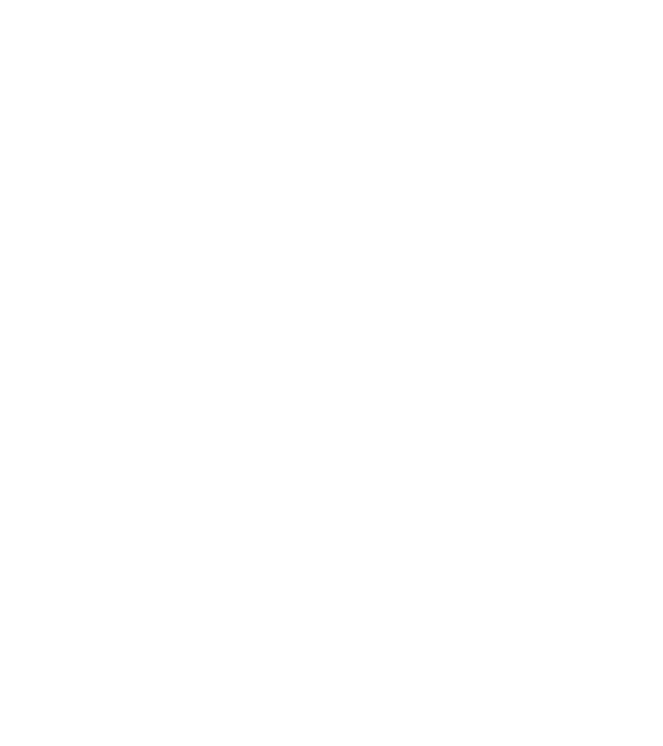
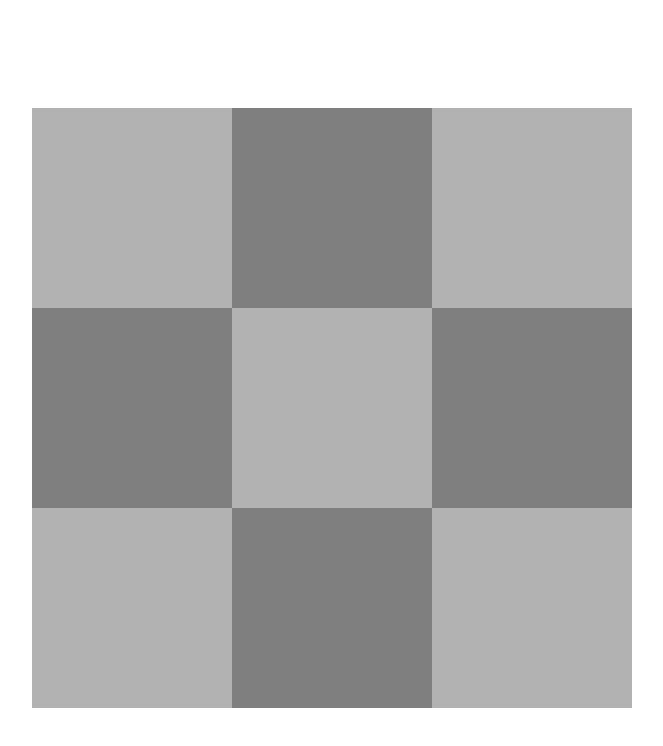
Before and after one commit to FraLbgs/morpion, a plain HTML site: page index.html in a window 1280 px wide. Shown: the whole page, without its empty margins (308-971 px from the left). Drawn offline with Linux system fonts and the light colour scheme.

Commit message:
making grid

```diff
--- a/css/style.css
+++ b/css/style.css
@@ -0,0 +1,52 @@
+.body{
+    height: 100vh;
+    display: flex;
+    justify-content: center;
+    align-items: center;
+}
+
+.container{
+    display: grid;
+    grid-template-columns: repeat(3, 200px);
+}
+
+.container div:nth-child(2n){
+    background-color: rgba(0, 0, 0, 0.5);
+}
+.container div:nth-child(2n+1){
+    background-color: rgba(0, 0, 0, 0.3);
+}
+
+.inside{
+    width: 200px;
+    height: 200px;
+    /* border: solid black 2px; */
+}
+
+/* .one{
+background-color: rgba(0, 0, 0, 0.5)
+}
+.two{
+background-color: rgba(0, 0, 0, 0.5)
+}
+.three{
+    background-color: rgba(0, 0, 0, 0.5)
+}
+.four{
+    background-color: rgba(0, 0, 0, 0.5)
+}
+.five{
+    background-color: rgba(0, 0, 0, 0.5)
+}
+.six{
+    background-color: rgba(0, 0, 0, 0.5)
+}
+.seven{
+    background-color: rgba(0, 0, 0, 0.5)
+}
+.eight{
+    background-color: rgba(0, 0, 0, 0.5)
+}
+.nine{
+    background-color: rgba(0, 0, 0, 0.5)
+} */
--- a/index.html
+++ b/index.html
@@ -5,8 +5,23 @@
     <meta http-equiv="X-UA-Compatible" content="IE=edge">
     <meta name="viewport" content="width=device-width, initial-scale=1.0">
     <title>Morpion</title>
+    <link rel="stylesheet" href="css/style.css">
 </head>
-<body>
+<body class="body">
 
+<div id="container" class="container">
+    <div id="one" class="inside one"></div>
+    <div id="two" class="inside two"></div>
+    <div id="three" class="inside three"></div>
+    <div id="four" class="inside four"></div>
+    <div id="five" class="inside five"></div>
+    <div id="six" class="inside six"></div>
+    <div id="seven" class="inside seven"></div>
+    <div id="eight" class="inside eight"></div>
+    <div id="nine" class="inside nine"></div>
+</div>
+
+
+<script src="js/script.js"></script>
 </body>
 </html>
```
